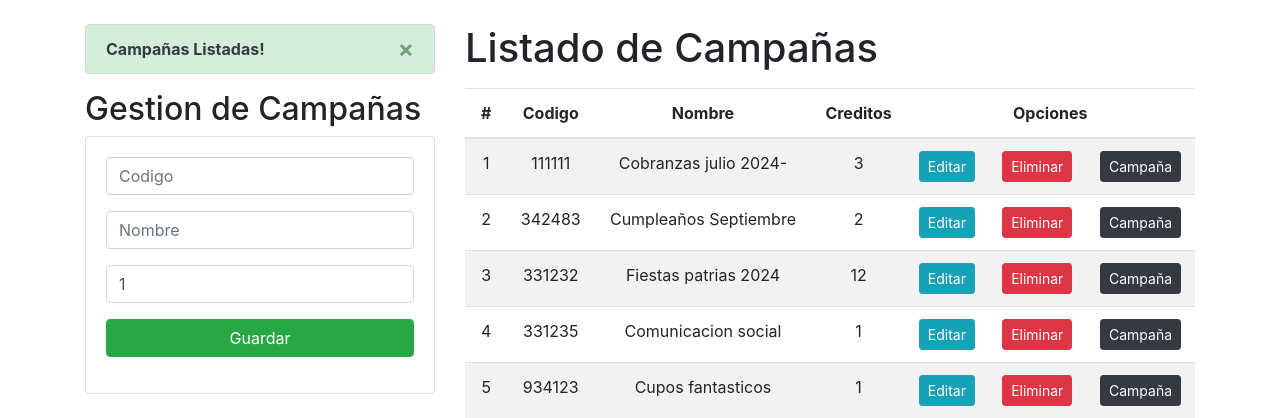
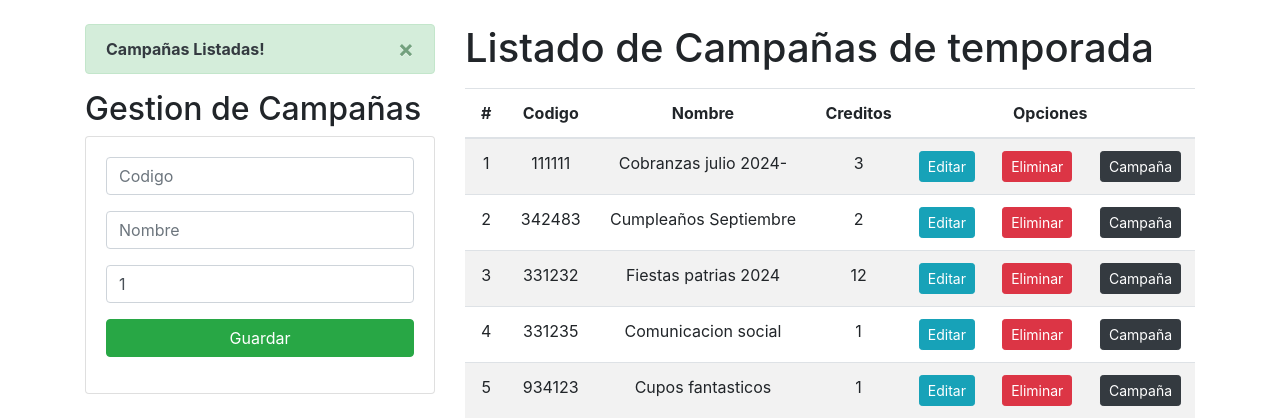
Before and after one commit to fdosalvo/django-curso, a Django app: page / in a window 1280 px wide. Shown: the part 56-474 px from the top of the page. Run offline with Django 5.2, Linux system fonts and the light colour scheme; data comes from the database, SQL or seed files in the repository; both versions use the stored data as it was after the commit.

Commit message:
Publicado desde Visual studio code, sin terminal.

```diff
--- a/Aplicaciones/Academico/templates/gestionCursos.html
+++ b/Aplicaciones/Academico/templates/gestionCursos.html
@@ -39,7 +39,7 @@
 
     </div>
     <div class="col-sm-12 col-md-6 col-lg-8 col-xl-8">
-        <h1>Listado de Campañas</h1>
+        <h1>Listado de Campañas de temporada</h1>
         <div class="table-responsive py-2">
             <table class="table table-striped">
             <thead>
```
Also changed, not shown: Universidad.db.
